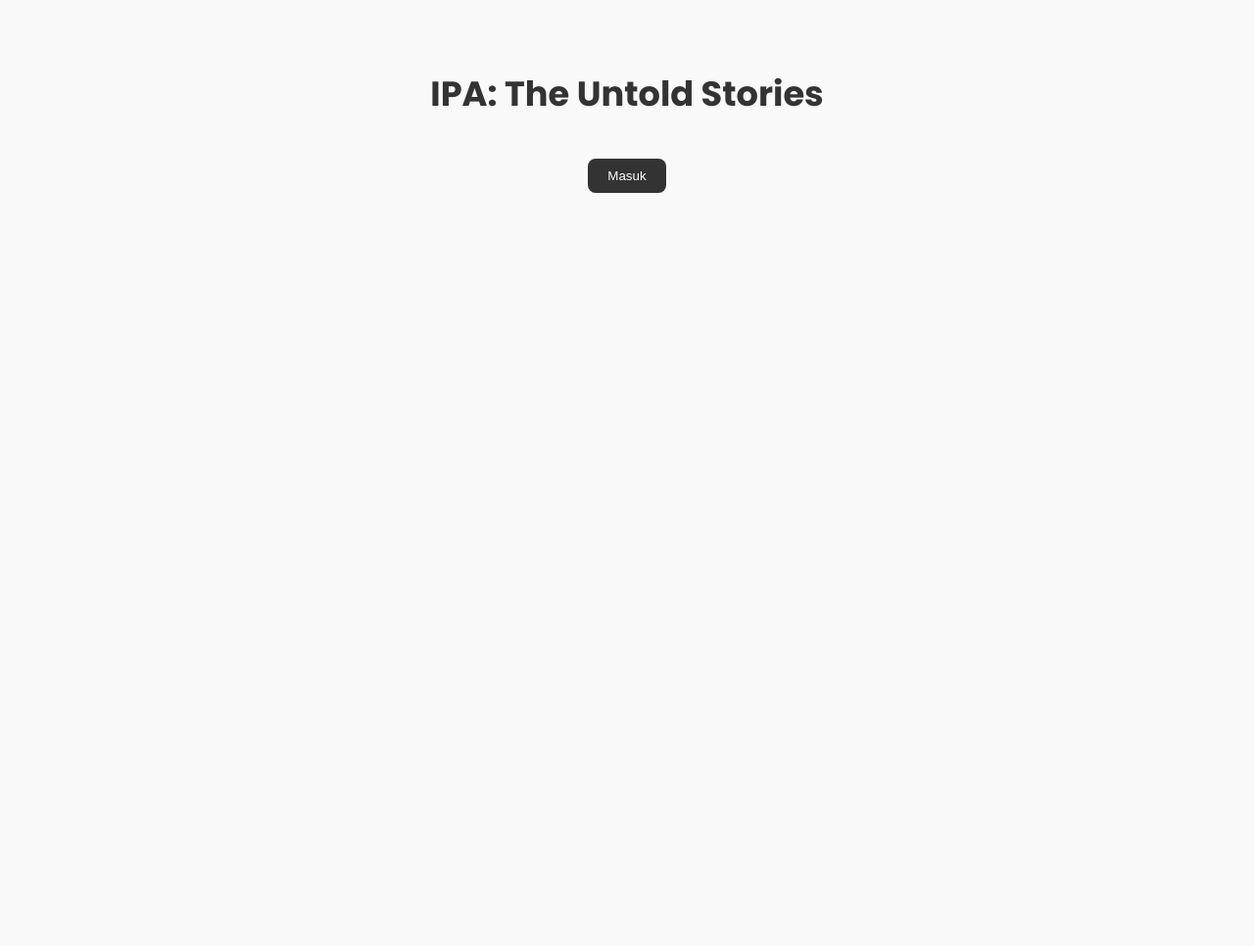
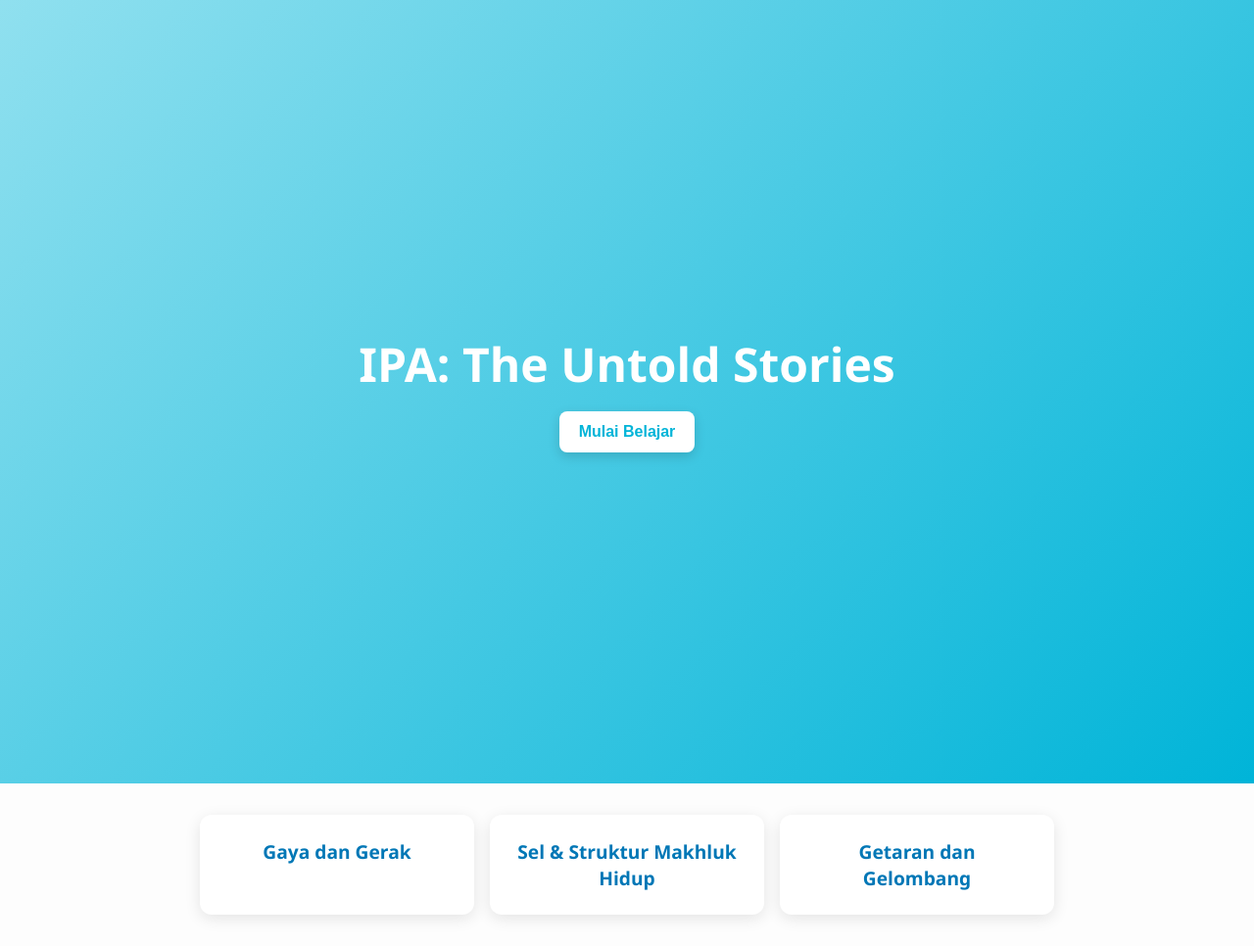
Before and after one commit to ipadevpro/kisi-kisi-us-ipa, a plain HTML site: page index.html in a window 1280 px wide. Shown: the whole page at 98% size. Before the commit the page ends 800 px from the top, so only its background shows below. Drawn offline with Linux system fonts and the light colour scheme.

Commit message:
Update index.html

```diff
--- a/index.html
+++ b/index.html
@@ -2,123 +2,157 @@
 <html lang="id">
 <head>
   <meta charset="UTF-8" />
-  <meta name="viewport" content="width=device-width, initial-scale=1.0"/>
+  <meta name="viewport" content="width=device-width, initial-scale=1.0" />
   <title>IPA: The Untold Stories</title>
-  <link href="https://fonts.googleapis.com/css2?family=Poppins:wght@400;700&display=swap" rel="stylesheet"/>
   <style>
+    * {
+      box-sizing: border-box;
+      margin: 0;
+      padding: 0;
+    }
+
     body {
-      font-family: 'Poppins', sans-serif;
-      margin: 0;
-      background: #f9f9f9;
+      font-family: 'Segoe UI', sans-serif;
+      background: #fdfdfd;
       color: #333;
     }
-    .landing, .menu, .viewer {
-      display: none;
-      padding: 40px 20px;
+
+    /* Landing Page */
+    .landing {
+      height: 100vh;
+      background: linear-gradient(135deg, #90e0ef, #00b4d8);
+      display: flex;
+      flex-direction: column;
+      justify-content: center;
+      align-items: center;
       text-align: center;
-    }
-    .active {
-      display: block;
-    }
-    h1 {
-      font-size: 2.2rem;
-      margin-bottom: 20px;
+      padding: 2rem;
     }
 
-    .card-container {
+    .landing h1 {
+      font-size: 3rem;
+      color: white;
+      margin-bottom: 1rem;
+    }
+
+    .landing button {
+      padding: 12px 20px;
+      font-size: 1rem;
+      background: #fff;
+      color: #00b4d8;
+      border: none;
+      border-radius: 8px;
+      cursor: pointer;
+      font-weight: bold;
+      box-shadow: 0 4px 12px rgba(0,0,0,0.15);
+    }
+
+    /* Card Menu */
+    .menu {
+      display: none;
+      padding: 2rem 1rem;
       display: flex;
       flex-wrap: wrap;
+      gap: 1rem;
       justify-content: center;
-      gap: 20px;
     }
 
     .card {
+      width: 280px;
       background: white;
-      box-shadow: 0 4px 12px rgba(0,0,0,0.1);
-      padding: 20px;
-      width: 250px;
       border-radius: 12px;
-      transition: transform 0.3s ease, box-shadow 0.3s ease;
+      box-shadow: 0 4px 16px rgba(0,0,0,0.1);
+      padding: 1.5rem;
+      text-align: center;
       cursor: pointer;
+      transition: transform 0.2s ease;
     }
 
     .card:hover {
       transform: translateY(-5px);
-      box-shadow: 0 6px 16px rgba(0,0,0,0.15);
+      box-shadow: 0 8px 20px rgba(0,0,0,0.15);
     }
 
-    .pdf-container {
-      position: relative;
-      width: 100%;
-      padding-bottom: 141%;
-      height: 0;
-      overflow: hidden;
-      margin-top: 20px;
+    .card h3 {
+      font-size: 1.2rem;
+      color: #0077b6;
     }
 
-    .pdf-container iframe {
-      position: absolute;
+    /* Fullscreen PDF Viewer */
+    .pdf-fullscreen {
+      position: fixed;
       top: 0; left: 0;
+      width: 100vw;
+      height: 100vh;
+      z-index: 99;
+      background: #fff;
+      display: none;
+    }
+
+    .pdf-fullscreen iframe {
       width: 100%;
       height: 100%;
       border: none;
     }
 
-    .btn {
-      background: #333;
+    .btn-exit {
+      position: absolute;
+      top: 12px;
+      left: 12px;
+      background: #0077b6;
       color: white;
-      padding: 10px 20px;
       border: none;
+      padding: 10px 14px;
       border-radius: 8px;
+      z-index: 100;
+      font-weight: bold;
       cursor: pointer;
-      margin-top: 20px;
     }
   </style>
 </head>
 <body>
 
-  <!-- Halaman Landing -->
-  <section id="landing" class="landing active">
+  <!-- Landing -->
+  <div class="landing" id="landing">
     <h1>IPA: The Untold Stories</h1>
-    <button class="btn" onclick="showMenu()">Masuk</button>
-  </section>
+    <button onclick="showMenu()">Mulai Belajar</button>
+  </div>
 
-  <!-- Halaman Menu Materi -->
-  <section id="menu" class="menu">
-    <h1>Pilih Materi</h1>
-    <div class="card-container">
-      <div class="card" onclick="openPDF('cerita seru.pdf')">Sel & Struktur Makhluk Hidup</div>
-      <div class="card" onclick="openPDF('gaya.pdf')">Gaya & Energi</div>
-      <div class="card" onclick="openPDF('cahaya.pdf')">Cahaya & Gelombang</div>
+  <!-- Menu Cards -->
+  <div class="menu" id="menu">
+    <div class="card" onclick="openFullscreenPDF('cerita seru.pdf')">
+      <h3>Gaya dan Gerak</h3>
     </div>
-  </section>
+    <div class="card" onclick="openFullscreenPDF('sel.pdf')">
+      <h3>Sel & Struktur Makhluk Hidup</h3>
+    </div>
+    <div class="card" onclick="openFullscreenPDF('getaran.pdf')">
+      <h3>Getaran dan Gelombang</h3>
+    </div>
+  </div>
 
-  <!-- Viewer PDF -->
-  <section id="viewer" class="viewer">
-    <h1 id="judulMateri">Materi</h1>
-    <div class="pdf-container">
-      <iframe id="pdfFrame" src=""></iframe>
-    </div>
-    <button class="btn" onclick="backToMenu()">Kembali ke Menu</button>
-  </section>
+  <!-- Fullscreen PDF Viewer -->
+  <div class="pdf-fullscreen" id="pdfViewer">
+    <button class="btn-exit" onclick="closePDF()">← Kembali</button>
+    <iframe id="pdfFrame" src=""></iframe>
+  </div>
 
   <script>
     function showMenu() {
-      document.getElementById('landing').classList.remove('active');
-      document.getElementById('menu').classList.add('active');
+      document.getElementById('landing').style.display = 'none';
+      document.getElementById('menu').style.display = 'flex';
     }
 
-    function openPDF(file) {
-      document.getElementById('menu').classList.remove('active');
-      document.getElementById('viewer').classList.add('active');
-      document.getElementById('pdfFrame').src = file;
-      document.getElementById('judulMateri').textContent = file.replace('.pdf', '').toUpperCase();
+    function openFullscreenPDF(url) {
+      document.getElementById("pdfViewer").style.display = "block";
+      document.getElementById("pdfFrame").src = url;
+      document.getElementById("menu").style.display = "none";
     }
 
-    function backToMenu() {
-      document.getElementById('viewer').classList.remove('active');
-      document.getElementById('menu').classList.add('active');
-      document.getElementById('pdfFrame').src = "";
+    function closePDF() {
+      document.getElementById("pdfViewer").style.display = "none";
+      document.getElementById("pdfFrame").src = "";
+      document.getElementById("menu").style.display = "flex";
     }
   </script>
 
```
